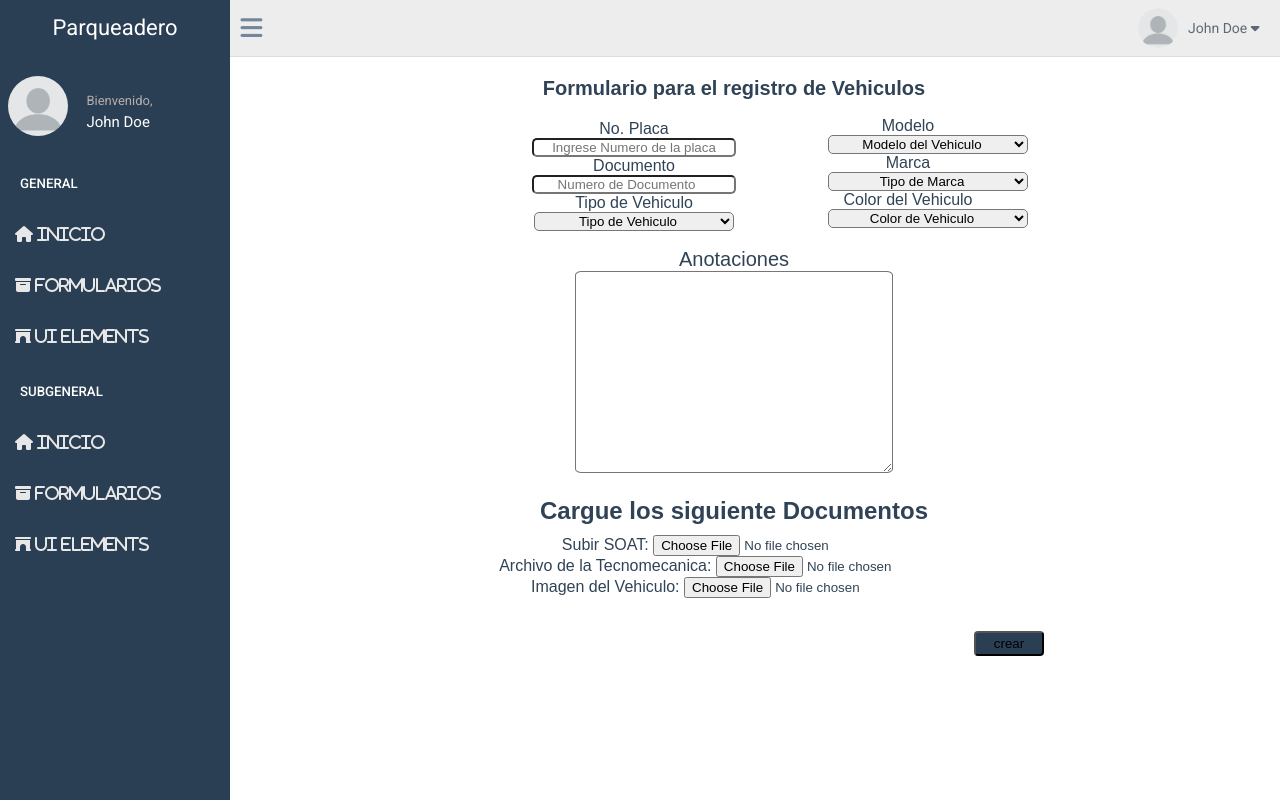
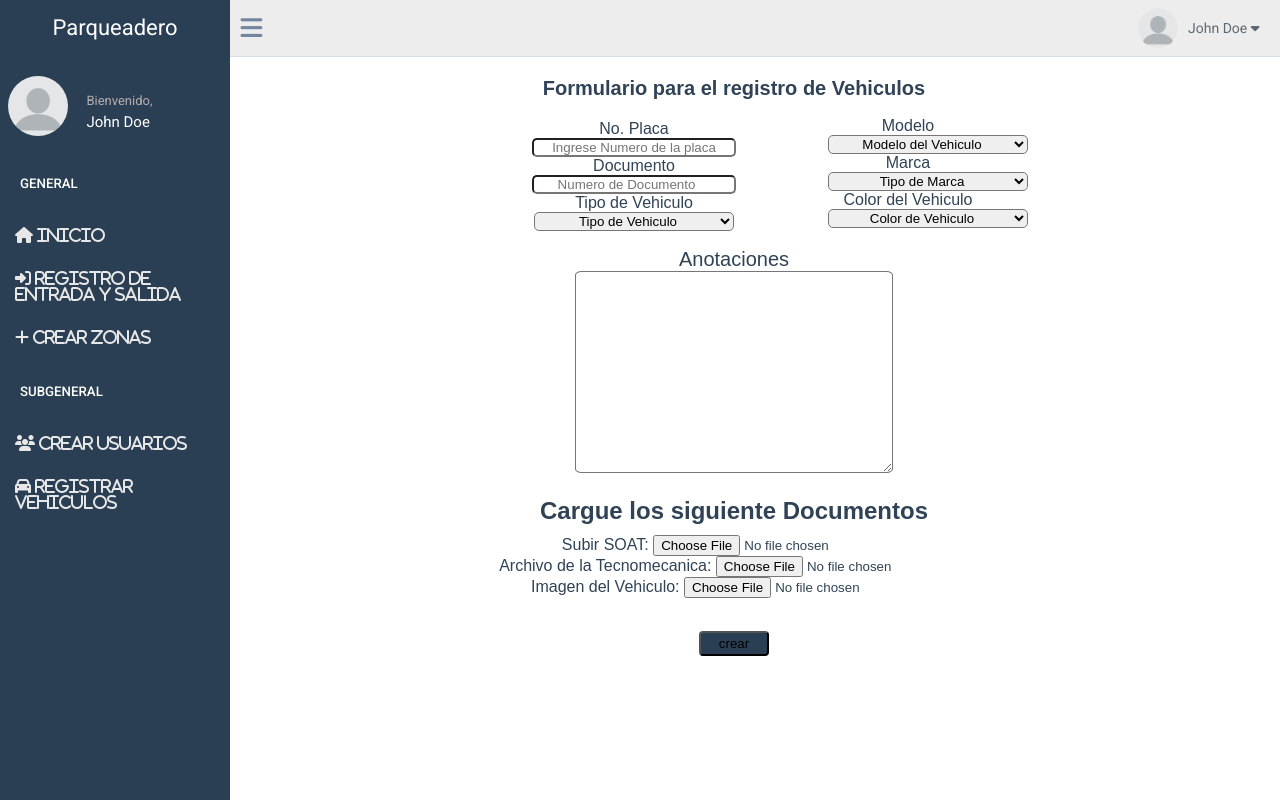
Before and after one commit to HarolG/parqueadero, a PHP site: page /public/administrador/crear/crearusu.php in a window 1280 px wide. Run offline with PHP 8.4, Linux system fonts and the light colour scheme; data that the repository does not hold is empty; some libraries are stand-ins or nearby versions.

Commit message:
pa tu casa

```diff
--- a/layout/navegacion.html
+++ b/layout/navegacion.html
@@ -64,7 +64,7 @@ Favor revisar los direccionamientos
                         <div class="nav_decorate"></div>
                     </li>
                     <li>
-                        <a href="#"> <i class="fa fa-car" aria-hidden="true"> Registrar Vehiculos </i></i></a>
+                        <a href="../public/administrador/crear/crearusu.php"> <i class="fa fa-car" aria-hidden="true"> Registrar Vehiculos </i></i></a>
                         <div class="nav_decorate"></div>
                     </li>
                 </ul>
--- a/public/administrador/crear/crearusu.css
+++ b/public/administrador/crear/crearusu.css
@@ -91,7 +91,6 @@ body {
 .button{
     padding: 5px;
     align-items: center;
-    margin-left: 550px;
 }
 
 .btn{
@@ -108,6 +107,17 @@ body {
 }
 
 
+/* ESTILOS GENERALES */
+
+body {
+    font-family: 'Roboto', sans-serif;
+}
+
+.container {
+    width: 100%;
+    display: flex;
+    justify-content: space-between;
+}
 /* ESTILOS DE NAVEGACIÓN LATERAL */
 .navegacion {
     width: 230px;
@@ -194,6 +204,14 @@ body {
     display: flex;
     align-items: center;
     justify-content: space-between;
+}
+
+.navegacion .menu_section ul li a{
+    width: 100%;
+    height: 100%;
+
+    display: flex;
+    align-items: center;
 }
 
 .navegacion .menu_section ul li:hover {
--- a/public/administrador/crear/crearusu.php
+++ b/public/administrador/crear/crearusu.php
@@ -23,7 +23,7 @@
             </div>
             <div class="nav_profile">
                 <div class="profile_pic">
-                    <img src="../img/foto_perfil.png" alt="">
+                    <img src="../../../img/foto_perfil.png" alt="">
                 </div>
                 <div class="profile_info">
                     <div>
@@ -36,36 +36,44 @@
                 <h5>GENERAL</h5>
                 <ul>
                     <li>
-                        <a href="#"><i class="fa fa-home " aria-hidden="true"> Inicio </i></a>
+                        <a href="administrador.php"><i class="fa fa-home " aria-hidden="true"> Inicio </i></a>
                         <div class="nav_decorate"></div>
                     </li>
                     <li>
-                        <a href="#"><i class="fa fa-archive" aria-hidden="true"> Formularios </i></a>
+                        <a href="../parqueo/parqueo.php"> <i class="fa fa-sign-in-alt" aria-hidden="true"> Registro de Entrada y Salida </i></i></a>
                         <div class="nav_decorate"></div>
                     </li>
                     <li>
-                        <a href="#"><i class="fa fa-archway" aria-hidden="true"> UI Elements </i></a>
+                        <a href="../zonas/zona.php"><i class="fa fa-plus" aria-hidden="true"> Crear Zonas </i></a>
                         <div class="nav_decorate"></div>
                     </li>
+
                 </ul>
             </div>
             <div class="menu_section">
                 <h5>SUBGENERAL</h5>
                 <ul>
+
                     <li>
-                        <a href="#"><i class="fa fa-home " aria-hidden="true"> Inicio </i></a>
+                        <a href="../public/administrador/usuarios/usuarios.php"><i class="fa fa-users" aria-hidden="true"> Crear Usuarios </i></a>
                         <div class="nav_decorate"></div>
                     </li>
                     <li>
-                        <a href="#"><i class="fa fa-archive" aria-hidden="true"> Formularios </i></a>
-                        <div class="nav_decorate"></div>
-                    </li>
-                    <li>
-                        <a href="#"><i class="fa fa-archway" aria-hidden="true"> UI Elements </i></a>
+                        <a href="../crear/crearusu.php"> <i class="fa fa-car" aria-hidden="true"> Registrar Vehiculos </i></i></a>
                         <div class="nav_decorate"></div>
                     </li>
                 </ul>
             </div>
+            <!-- <div class="menu_section">
+                <h5>PROXIMAMENTE</h5>
+                <ul>
+                    <li>
+                        <a href="#"><i class="fa fa-chart-pie " aria-hidden="true"> Informes </i></a>
+                        <div class="nav_decorate"></div>
+                    </li>
+
+                </ul>
+            </div> -->
         </div>
         <div class="contenido">
            <div class="nav_menu">
@@ -194,6 +202,9 @@
 
         </div>
     </div>
+        </div>
+    </div>
+
 
 
 </body>
```
Lines whose indentation alone changed are shown as unchanged.
